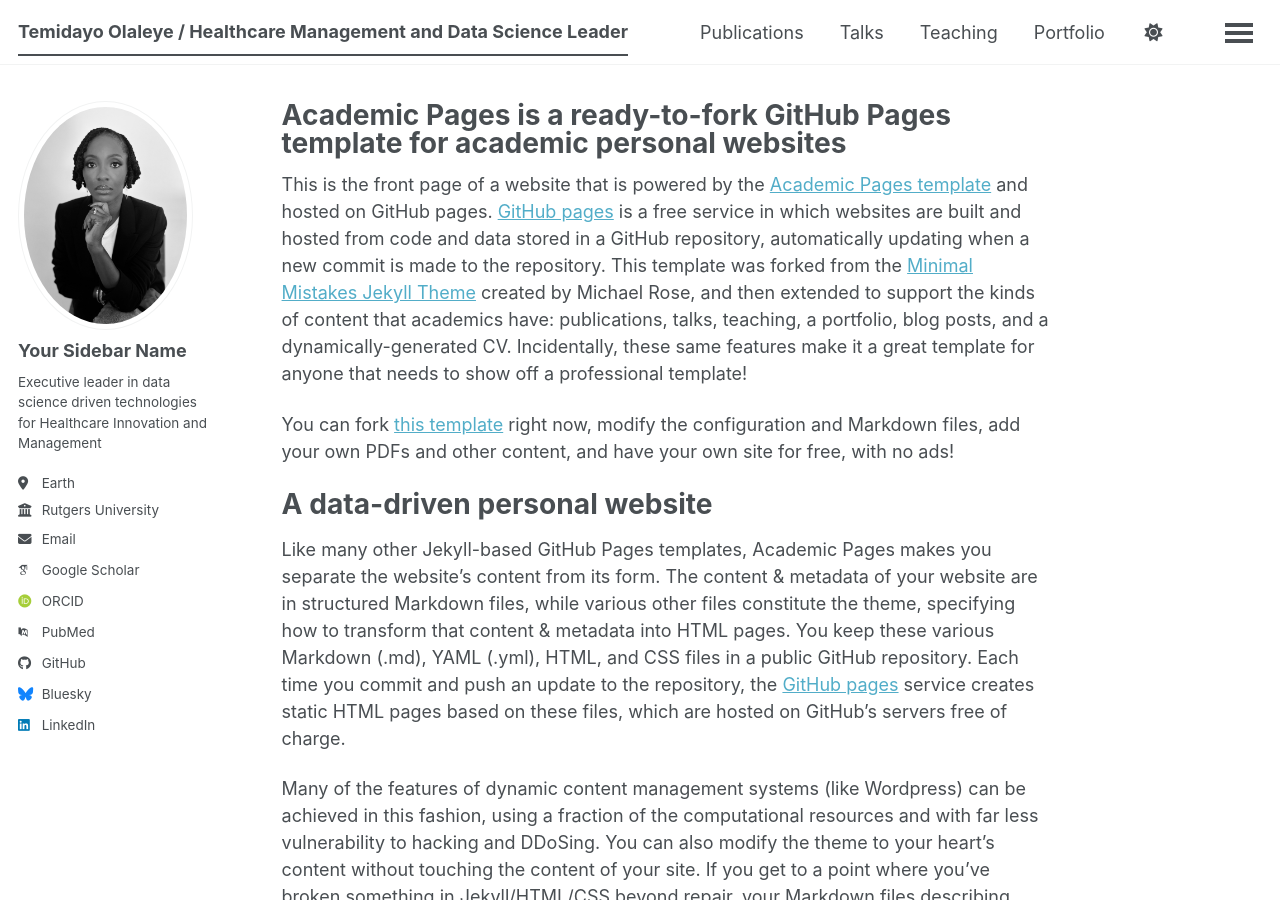
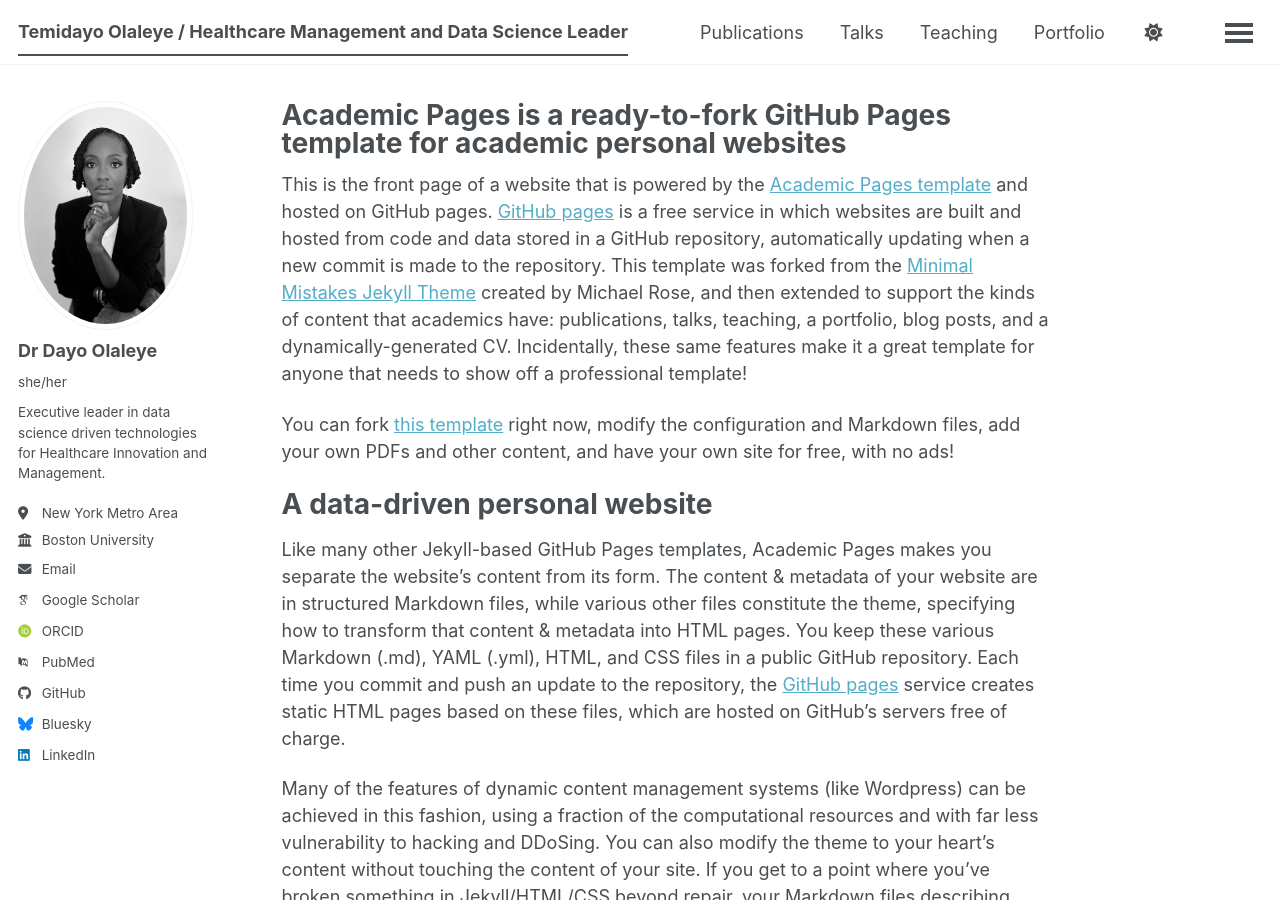
Before and after one commit to dayoolaleye/dayoolaleye.github.io, a Jekyll site: the page built from _pages/about.md, in a window 1280 px wide and 900 px high. Built offline with Jekyll 4.4.1, drawn with Linux system fonts in a browser that asks for light colours; some web fonts are replaced; a script bundle is joined from its source files by our own code; library files that are not in the unit come from our copies.

Commit message:
Update _config.yml

```diff
--- a/_config.yml
+++ b/_config.yml
@@ -24,13 +24,13 @@
 author:
   # Biographic information
   avatar           : "profile1.png"
-  name             : "Your Sidebar Name"
-  pronouns         : # example: "she/her"
-  bio              : "Executive leader in data science driven technologies for Healthcare Innovation and Management"
-  location         : "Earth"
-  employer         : "Rutgers University"
+  name             : "Dr Dayo Olaleye"
+  pronouns         : "she/her"
+  bio              : "Executive leader in data science driven technologies for Healthcare Innovation and Management."
+  location         : "New York Metro Area"
+  employer         : "Boston University"
   uri              : # URL
-  email            : "none@example.org"
+  email            : "dayoolaleye25@gmail.com"
 
   # Academic websites
   academia         : # URL
@@ -66,7 +66,7 @@
   keybase          : # Username
   instagram        : # Username
   lastfm           : # Username
-  linkedin         : https://www.linkedin.com/in/temidayoadepoju/
+  linkedin         : temidayoadepoju
   mastodon         : # URL
   medium           : # URL
   pinterest        : # Username
```
